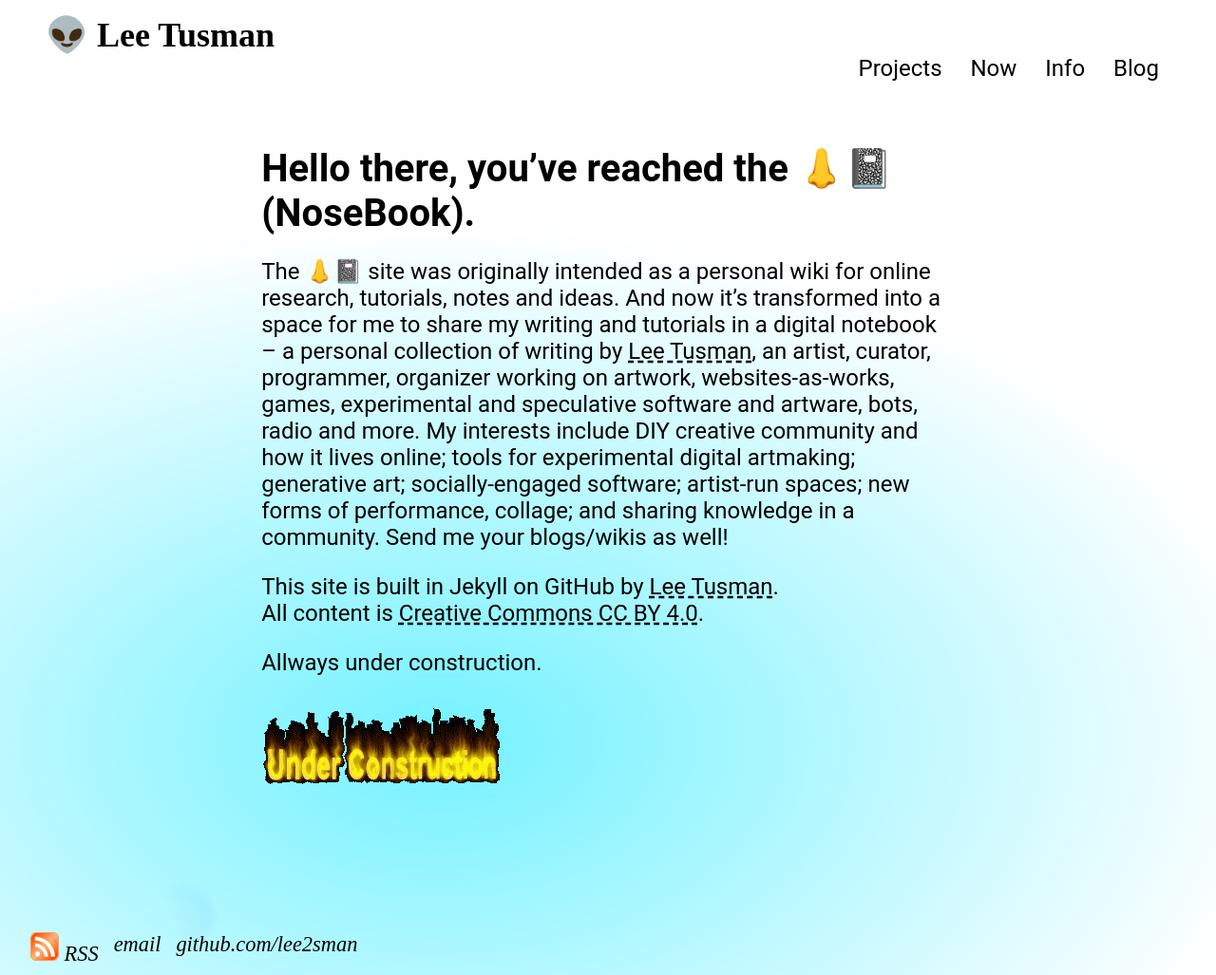
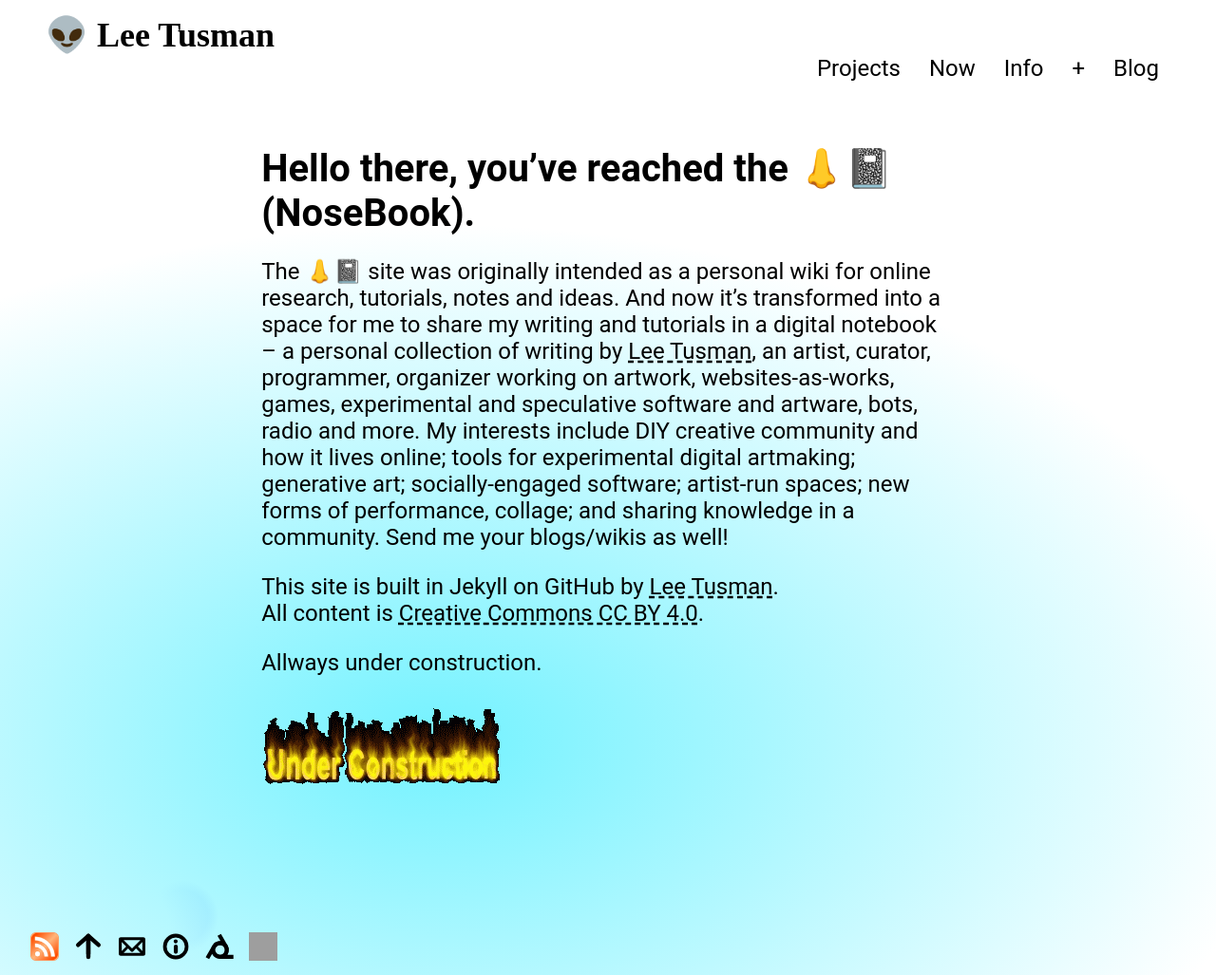
Before and after one commit to lee2sman/nosebook, a Jekyll site: the page built from about.md, in a window 1280 px wide. Shown: the whole page at 95% size. Built offline with Jekyll 4.4.1, drawn with Linux system fonts in a browser that asks for light colours; some web fonts are replaced.

Commit message:
update navs

```diff
--- a/_layouts/default.html
+++ b/_layouts/default.html
@@ -23,6 +23,7 @@ main p {
 	      <a href="/">Projects</a>
 	      <a href="/now">Now</a>
 	      <a href="/info">Info</a>
+	      <a href="/pages">+</a>
 	      <a href="/nosebook">Blog</a>
 	    </nav>
 
@@ -37,15 +38,38 @@ main p {
 
 		  </article>
 		</main>
+
 		<footer>
-    		<ul>
-		  <li>
-		    <a href="{{ site.baseurl }}/feed.xml" alt='RSS feed'><img src='{{"/images/rss.png" | absolute_url}}' alt='RSS icon'> RSS</a>
-		  </li>
+        <ul>
+	  <li>
+		    <a href="{{ site.baseurl }}/feed.xml" alt='RSS feed'><img src='{{"/images/rss.png" | absolute_url}}' alt='RSS icon'></a>
+	  </li>
+          <li>
+            <a href="#">
+	      <img src='{{"/images/up_arrow.svg" | absolute_url}}' alt="Top of page"/>
+            </a>
+          </li>
+          <li>
+	    <a href="mailto:leetusman@gmail.com">
+	      <img src='{{"/images/mail.svg" | absolute_url}}' alt="Contact"/>
+            </a>
+          </li>
+          <li>
+            <a href="/info">
+	      <img src='{{"/images/info.svg" | absolute_url}}' alt="info"/>
+            </a>
+          </li>
+          <li>
+            <a href="https://webring.xxiivv.com/#leet">
+	      <img src='{{"/images/webring.svg" | absolute_url}}' alt="Merveilles webring"/>
+            </a>
+          </li>
+          <li>
+              <a href="https://creativecommons.org/licenses/by-nc-sa/4.0/" target="_blank" rel="noopener">
+		<img src='{{"/images/img/cc.svg" | absolute_url}}' alt="Creative Commons License"/></a>
+          </li>
+        </ul>
+      </footer>
 
-        		<li><a href="mailto:leetusman@gmail">email</a></li>
-        		<li><a href="https://github.com/lee2sman">github.com/lee2sman</a></li>
-			</ul>
-		</footer>
 	</body>
 </html>
--- a/css/main.css
+++ b/css/main.css
@@ -249,12 +249,12 @@ footer ul li img {
 }
 
 /* ----- MEDIA QUERIES ----- */
-@media only screen and (max-width: 1000px) {
+@media only screen and (max-width: 800px) {
 h1,h2,h3,p,ul,ol,pre,iframe {
   max-width: 90vw;
 }
 	nav {
-		font-size: 22px;
+		font-size: 18px;
 	}
 	main {
 		flex-direction: column;
```
Also changed, not shown: images/cc.svg (added), images/info.svg (added), images/mail.svg (added), images/up_arrow.svg (added), images/webring.svg (added).
